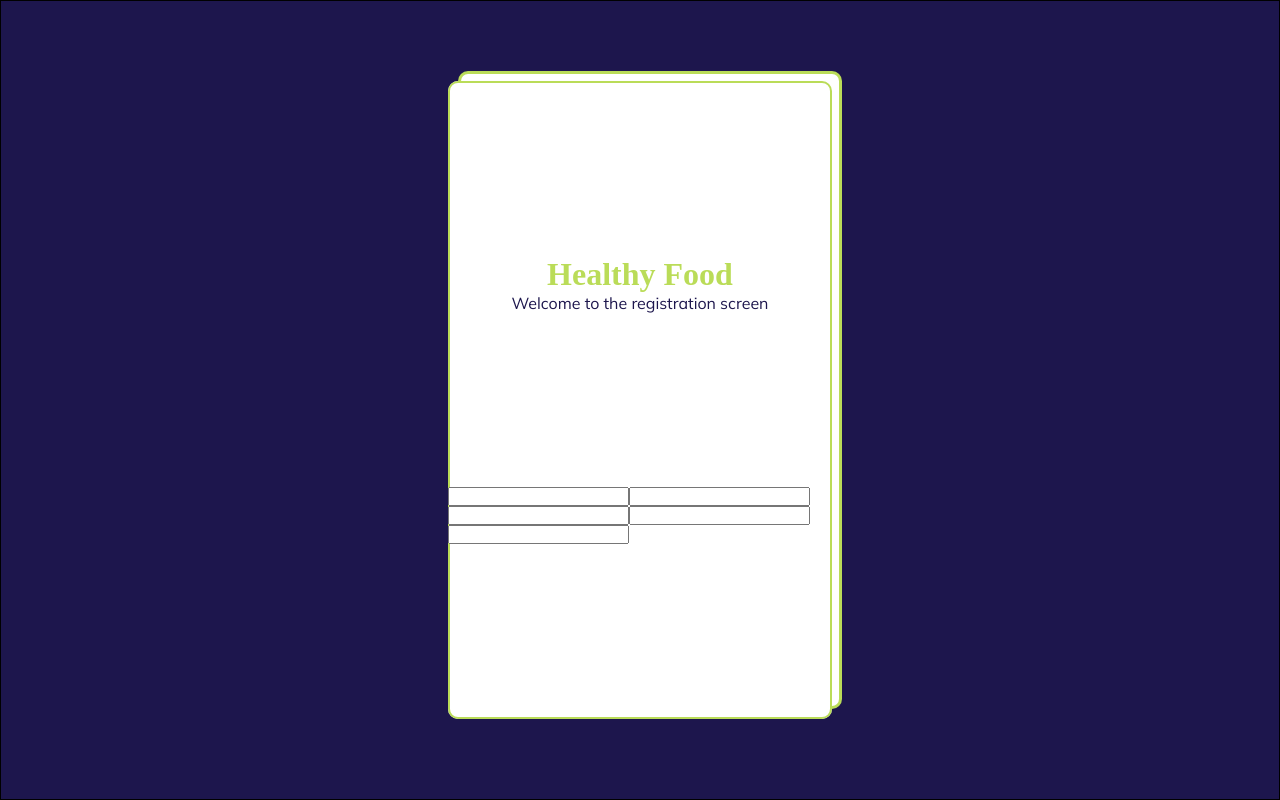
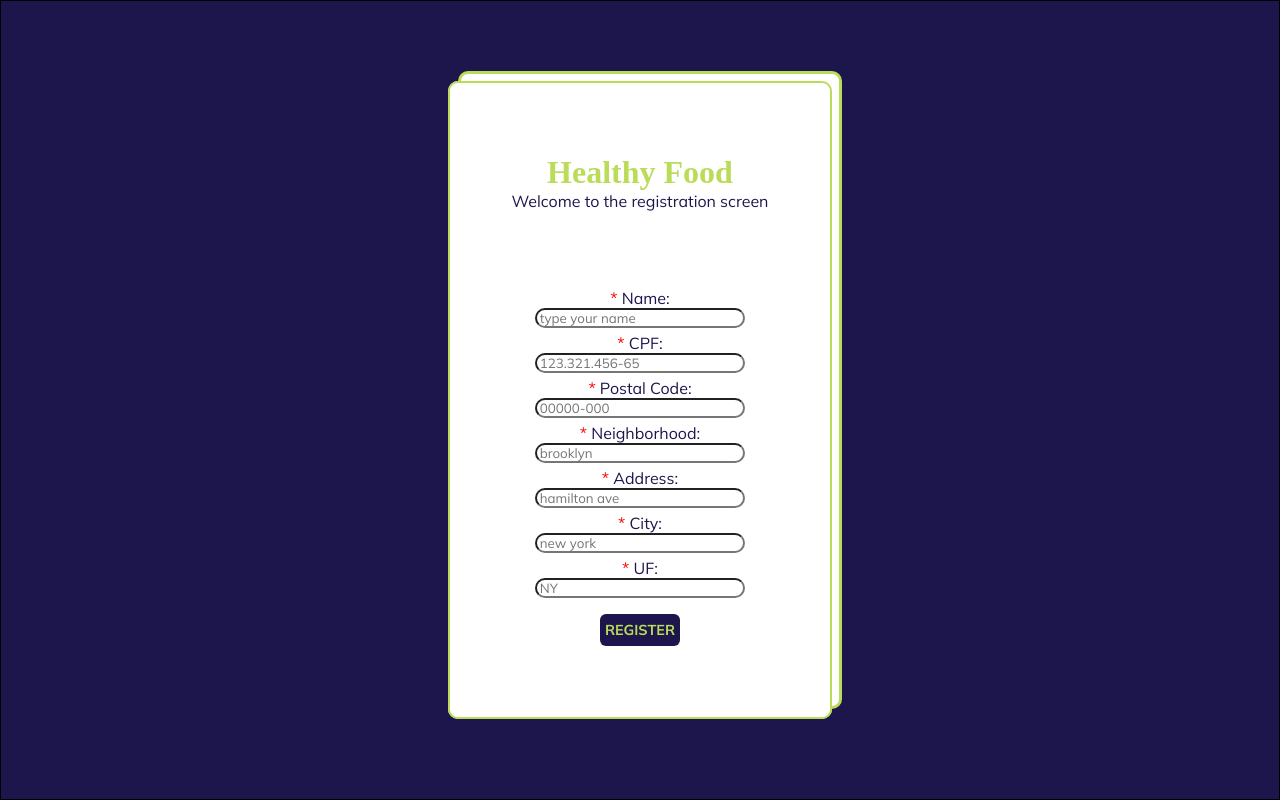
Before and after one commit to iCristianoSQL/Healthy-Food, a React (Create React App) app: page /register in a window 1280 px wide. Built offline with nearby package versions, Linux system fonts and the light colour scheme; a web font is replaced by a local one.

Commit message:
feat: importando e melhorando a tela de registro

```diff
--- a/src/pages/Register/index.js
+++ b/src/pages/Register/index.js
@@ -1,16 +1,19 @@
 import * as S from "./styles";
-import { Formik, Form as ContainerForm, Field } from "formik";
+import { Formik } from "formik";
 import requestToCep from "../../services/index";
-import * as Yup from "yup";
-import { TitleAndParagraph } from "../../components/index";
+import { toast } from "react-toastify";
+import { inputMask } from "../../utils/inputMask";
 
-const registerSchema = Yup.object().shape({
-  cep: Yup.string()
-    .min(8, "Este cep precisa ter 8 digitos")
-    .max(8, "Este cep precisa ter 8 digitos")
-    .required("Este campo é obrigatorio"),
-});
+import { TitleAndParagraph, Input, Button } from "../../components/index";
+import { registerSchema } from "./registerSchema";
+import { useHistory } from "react-router-dom";
+import Cookies from "js-cookie";
+
 const Register = () => {
+  const history = useHistory();
+  const toHome = () => {
+    history.push("/");
+  };
   return (
     <S.Global>
       <S.Section>
@@ -23,26 +26,95 @@ const Register = () => {
           </S.TextDiv>
           <Formik
             initialValues={{
+              name: "",
               cep: "",
               address: "",
               district: "",
               uf: "",
               location: "",
+              cpf: "",
             }}
             validationSchema={registerSchema}
-            render={({ errors, touched, setFieldValue }) => (
-              <ContainerForm>
-                <Field
-                  name="cep"
-                  onInput={(event) => requestToCep(event, setFieldValue)}
-                />
-                {errors.cep && touched.cep && <p>{errors.cep}</p>}
-                <Field type="text" name="address" />
-                <Field type="text" name="district" />
-                <Field type="text" name="location" />
-                <Field type="text" name="uf" />
-              </ContainerForm>
-            )}
+            onSubmit={(values) => {
+              localStorage.setItem("user", JSON.stringify(values));
+              Cookies.set("userCok", JSON.stringify(values));
+              setTimeout(() => {
+                toHome();
+              }, 1000);
+            }}
+            render={({ errors, touched, setFieldValue }) => {
+              return (
+                <S.ContainerForm>
+                  <Input
+                    span="*"
+                    title="Name:"
+                    name="name"
+                    placeholder="type your name"
+                    errors={errors}
+                    touched={touched}
+                  />
+
+                  <Input
+                    span="*"
+                    title="CPF:"
+                    name="cpf"
+                    placeholder="123.321.456-65"
+                    errors={errors}
+                    touched={touched}
+                    onChange={(event, name) => inputMask(event, name)}
+                  />
+
+                  <Input
+                    span="*"
+                    title="Postal Code:"
+                    name="cep"
+                    placeholder="00000-000"
+                    errors={errors}
+                    touched={touched}
+                    onInput={(event) => requestToCep(event, setFieldValue)}
+                  />
+
+                  <Input
+                    span="*"
+                    title="Neighborhood:"
+                    name="district"
+                    placeholder="brooklyn"
+                    errors={errors}
+                    touched={touched}
+                  />
+
+                  <Input
+                    span="*"
+                    title="Address:"
+                    name="address"
+                    placeholder="hamilton ave"
+                    errors={errors}
+                    touched={touched}
+                  />
+
+                  <Input
+                    span="*"
+                    title="City:"
+                    name="location"
+                    placeholder="new york"
+                    errors={errors}
+                    touched={touched}
+                  />
+
+                  <Input
+                    span="*"
+                    title="UF:"
+                    name="uf"
+                    placeholder="NY"
+                    errors={errors}
+                    touched={touched}
+                  />
+                  <S.DivButton>
+                    <Button type="submit" content="REGISTER" />
+                  </S.DivButton>
+                </S.ContainerForm>
+              );
+            }}
           />
         </S.RegisterDiv>
       </S.Section>
```
